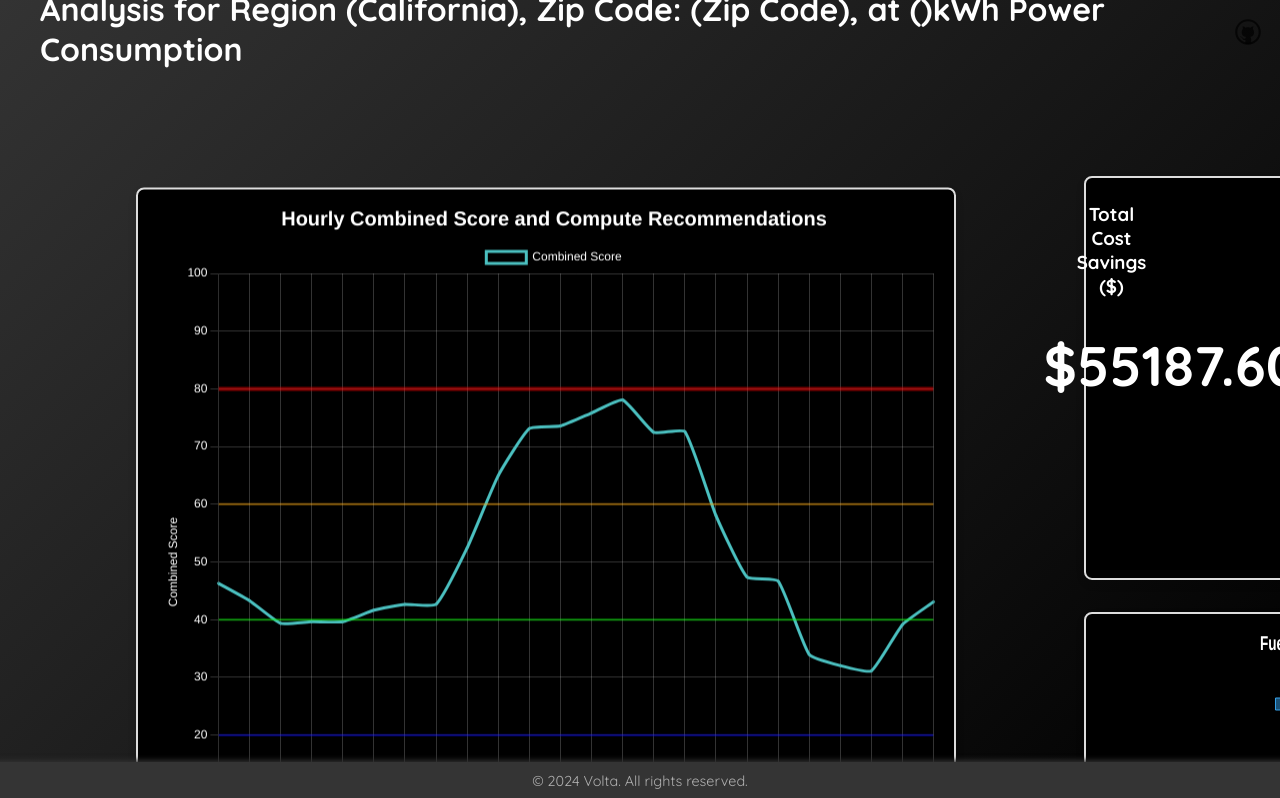
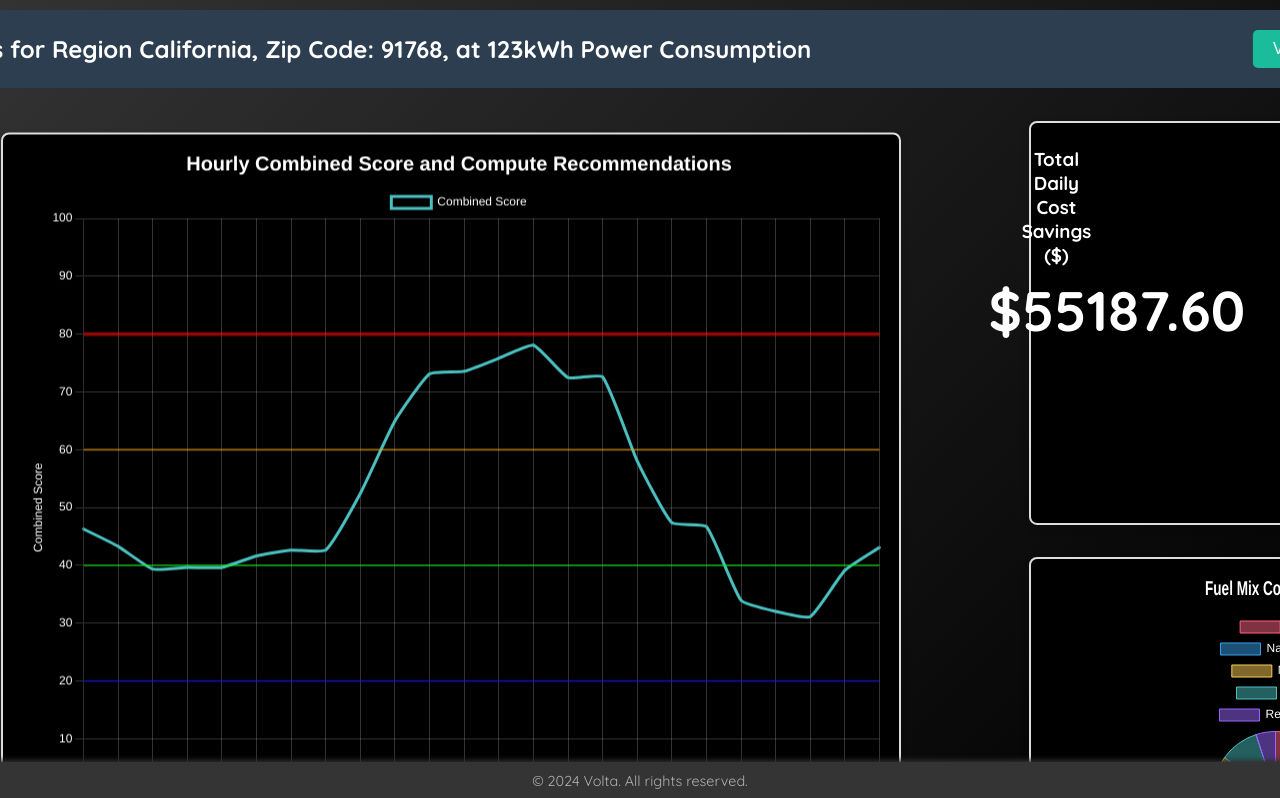
Before and after one commit to sethmorton/CalorNova, a SvelteKit app in the folder frontend/: page /analysis in a window 1280 px wide. Shown: the top 798 px of the page. Built offline with nearby package versions, Linux system fonts and the light colour scheme.

Commit message:
push latest dashboard changes

```diff
--- a/frontend/src/components/ChartComponent.svelte
+++ b/frontend/src/components/ChartComponent.svelte
@@ -352,7 +352,7 @@
       </div>
       <div class="right-panel">
         <div class="chart-panel info-panel">
-          <h3>Total Cost Savings ($)</h3>
+          <h3>Total Daily Cost Savings ($)</h3>
           <p class="total-cost">${totalCumulativeCost}</p>
         </div>
         <div class="chart-panel">
@@ -406,6 +406,7 @@
   }
   .info-panel {
     justify-content: center;
+    text-align: center;
   }
 
   .info-panel h3 {
@@ -425,7 +426,7 @@
 
   .large-panel {
     height: 50rem;
-    width: 50rem;
+    width: 55rem;
     margin-right: 6rem;
     margin-left: 6rem;
     /* margin-bottom: 6rem; */
--- a/frontend/src/routes/analysis/+page.svelte
+++ b/frontend/src/routes/analysis/+page.svelte
@@ -1,8 +1,11 @@
 <script lang="ts">
   import { writable } from 'svelte/store';
+  import {zipCode, region, powerConsumption } from '../../stores';
   import ChartComponent from '../../components/ChartComponent.svelte';
   import Report from './Report.svelte'; // Assuming you have the Report component
   import Footer from '../../components/Footer.svelte';
+
+  let showModal = writable(false);
 
   export let user = "John Doe"; // Replace with the actual user name
 
@@ -22,15 +25,26 @@
   });
 </script>
 
+
 <div class="layout">
   <div class="dashboard">
-    <h1 class="header1">Analysis for Region (California), Zip Code: (Zip Code), at ()kWh Power Consumption</h1>
-    {#if $showReport}
-      <Report data={jsonData} />
-    {:else}
+    <header class="header">
+      <h1 class="header1">Analysis for Region {$region}, Zip Code: {$zipCode}, at {$powerConsumption}kWh Power Consumption</h1>
+      <button class="modal-button" on:click={() => showModal.set(true)}>View Report</button>
+    </header>
+    {#if !$showModal}
       <ChartComponent {hourlyData} {cumulativeHourlyCost} />
     {/if}
   </div>
+
+  {#if $showModal}
+    <div class="modal-overlay" role="dialog" aria-modal="true" on:click={() => showModal.set(false)} on:keydown={() => showModal.set(false)}>
+      <div class="modal-content" on:click|stopPropagation on:keydown|stopPropagation>
+        <Report data={jsonData} />
+        <button class="close-button" role="button" on:click={() => showModal.set(false)} on:keydown={() => showModal.set(false)}>Close</button>
+      </div>
+    </div>
+  {/if}
 </div>
 <footer>
   <p>&copy; 2024 Volta. All rights reserved.</p>
@@ -53,18 +67,73 @@
       font-size: 0.9em;
   }
 
-  .header1 {
-    transform: translateY(-150%);
-    margin-bottom: 2rem;
+  .header {
+    display: flex;
+    border-radius: 10px;
+    justify-content: space-between;
+    align-items: center;
+    padding: 20px;
+    width: 100%;
+    background-color: #2c3e50;
+    color: white;
+    transform: translateY(-100%) translateX(-1%);
   }
 
-  .layout {
-    display: absolute;
-    height: 300vh;
-    margin-bottom: 10rem;
-    max-width: 100%;
-    padding-bottom: 10rem; /* Adjust this value based on the height of your footer */
+  .header1 {
+    margin: 0;
+    font-size: 1.5rem;
+  }
 
+  .modal-button {
+    background-color: #1abc9c;
+    color: white;
+    border: none;
+    padding: 10px 20px;
+    cursor: pointer;
+    border-radius: 5px;
+    font-size: 1rem;
+  }
+
+  .modal-button:hover {
+    background-color: #16a085;
+  }
+
+  .modal-overlay {
+    position: fixed;
+    top: 0;
+    left: 0;
+    right: 0;
+    bottom: 0;
+    background: rgba(0, 0, 0, 0.5);
+    display: flex;
+    justify-content: center;
+    align-items: center;
+    z-index: 1000;
+  }
+
+  .modal-content {
+    background: white;
+    padding: 20px;
+    border-radius: 8px;
+    max-width: 800px;
+    width: 90%;
+    max-height: 80vh;
+    overflow-y: auto;
+  }
+
+  .close-button {
+    background-color: #e74c3c;
+    color: white;
+    border: none;
+    padding: 10px 20px;
+    cursor: pointer;
+    border-radius: 5px;
+    font-size: 1rem;
+    margin-top: 20px;
+  }
+
+  .close-button:hover {
+    background-color: #c0392b;
   }
 
   .dashboard {
--- a/frontend/src/routes/analysis/Report.svelte
+++ b/frontend/src/routes/analysis/Report.svelte
@@ -1,119 +1,3 @@
-<!-- <script lang="ts">
-  export let data;
-
-  // Calculate some useful statistics
-  let totalCombinedScore = 0;
-  let totalRecommendations = {
-    maintain: 0,
-    slightlyDecrease: 0,
-    significantlyDecrease: 0,
-    slightlyIncrease: 0,
-    significantlyIncrease: 0,
-  };
-
-  data.hourlyResults.forEach(result => {
-    totalCombinedScore += result.combinedScore;
-    if (result.recommendation.includes("Slightly decrease")) {
-      totalRecommendations.slightlyDecrease += 1;
-    } else if (result.recommendation.includes("Significantly decrease")) {
-      totalRecommendations.significantlyDecrease += 1;
-    } else if (result.recommendation.includes("Maintain")) {
-      totalRecommendations.maintain += 1;
-    } else if (result.recommendation.includes("Slightly increase")) {
-      totalRecommendations.slightlyIncrease += 1;
-    } else if (result.recommendation.includes("Significantly increase")) {
-      totalRecommendations.significantlyIncrease += 1;
-    }
-  });
-
-  let averageCombinedScore = totalCombinedScore / data.hourlyResults.length;
-</script>
-
-<section>
-  <h1>Daily Energy Report</h1>
-
-  <div class="summary">
-    <h2>Summary</h2>
-    <p><strong>Average Renewable Share:</strong> {data.averageRenewableShare}%</p>
-    <p><strong>Average Combined Score:</strong> {averageCombinedScore}</p>
-  </div>
-
-  <div class="recommendations">
-    <h2>Recommendations Summary</h2>
-    <p><strong>Slightly Decrease Compute:</strong> {totalRecommendations.slightlyDecrease}</p>
-    <p><strong>Significantly Decrease Compute:</strong> {totalRecommendations.significantlyDecrease}</p>
-    <p><strong>Maintain Normal Operations:</strong> {totalRecommendations.maintain}</p>
-    <p><strong>Slightly Increase Compute:</strong> {totalRecommendations.slightlyIncrease}</p>
-    <p><strong>Significantly Increase Compute:</strong> {totalRecommendations.significantlyIncrease}</p>
-  </div>
-
-  <div class="details">
-    <h2>Hourly Details</h2>
-    <table>
-      <thead>
-        <tr>
-          <th>Hour</th>
-          <th>Renewable Share</th>
-          <th>LMP</th>
-          <th>Combined Score</th>
-          <th>Recommendation</th>
-        </tr>
-      </thead>
-      <tbody>
-        {#each data.hourlyResults as result}
-          <tr>
-            <td>{result.hour}</td>
-            <td>{result.renewableScore}%</td>
-            <td>${result.normalizedCost}</td>
-            <td>{result.combinedScore}</td>
-            <td>{result.recommendation}</td>
-          </tr>
-        {/each}
-      </tbody>
-    </table>
-  </div>
-</section>
-
-<style>
-  section {
-    padding: 0.5rem;
-    background-color: #f9f9f9;
-    border-radius: 8px;
-    /* max-width: 100%; */
-    width: 100%;
-    /* margin: 0 auto; */
-  }
-
-  h1, h2 {
-    text-align: center;
-    color: black;
-  }
-
-  .summary, .recommendations, .details {
-    margin: 1rem 0;
-    color: gray;
-  }
-
-  table {
-    width: 100%;
-    border-collapse: collapse;
-    margin-top: 2rem;
-  }
-
-  table, th, td {
-    border: 1px solid #ddd;
-  }
-
-  th, td {
-    padding: 8px;
-    text-align: center;
-  }
-
-  th {
-    background-color: #f2f2f2;
-  }
-</style> -->
-
 <script lang="ts">
   export let data;
 
--- a/frontend/src/stores.ts
+++ b/frontend/src/stores.ts
@@ -3,3 +3,7 @@ import { writable, readable } from "svelte/store";
 export const analysisStore = writable<any>(null);
 export const showReport = writable(false);
 export const showDashboards = writable(true);
+
+export const zipCode = writable('91768');
+export const region = writable('California');
+export const powerConsumption = writable('123');
```
Also changed, not shown: frontend/src/routes/+page.svelte (+7 -7 lines).
